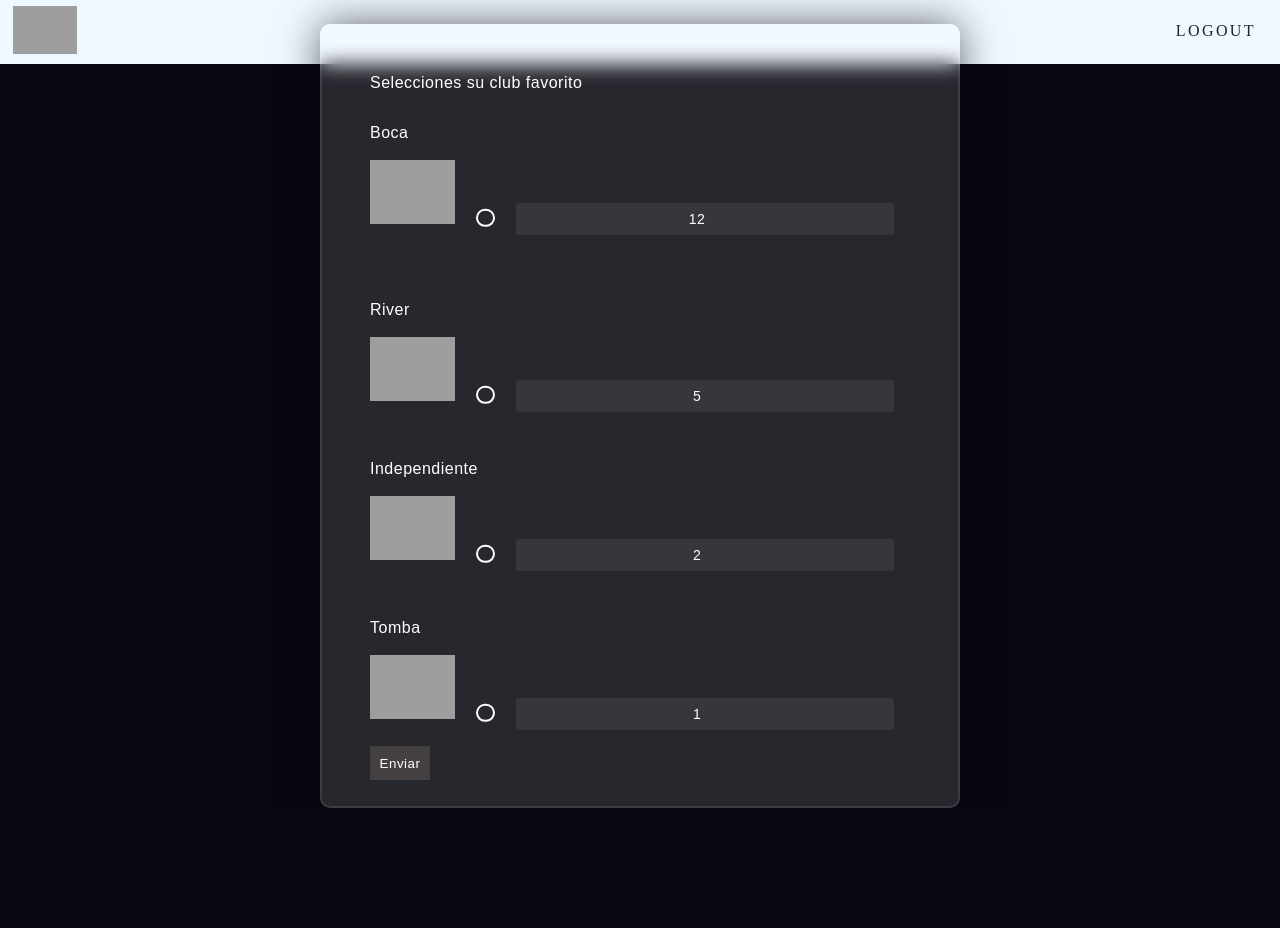
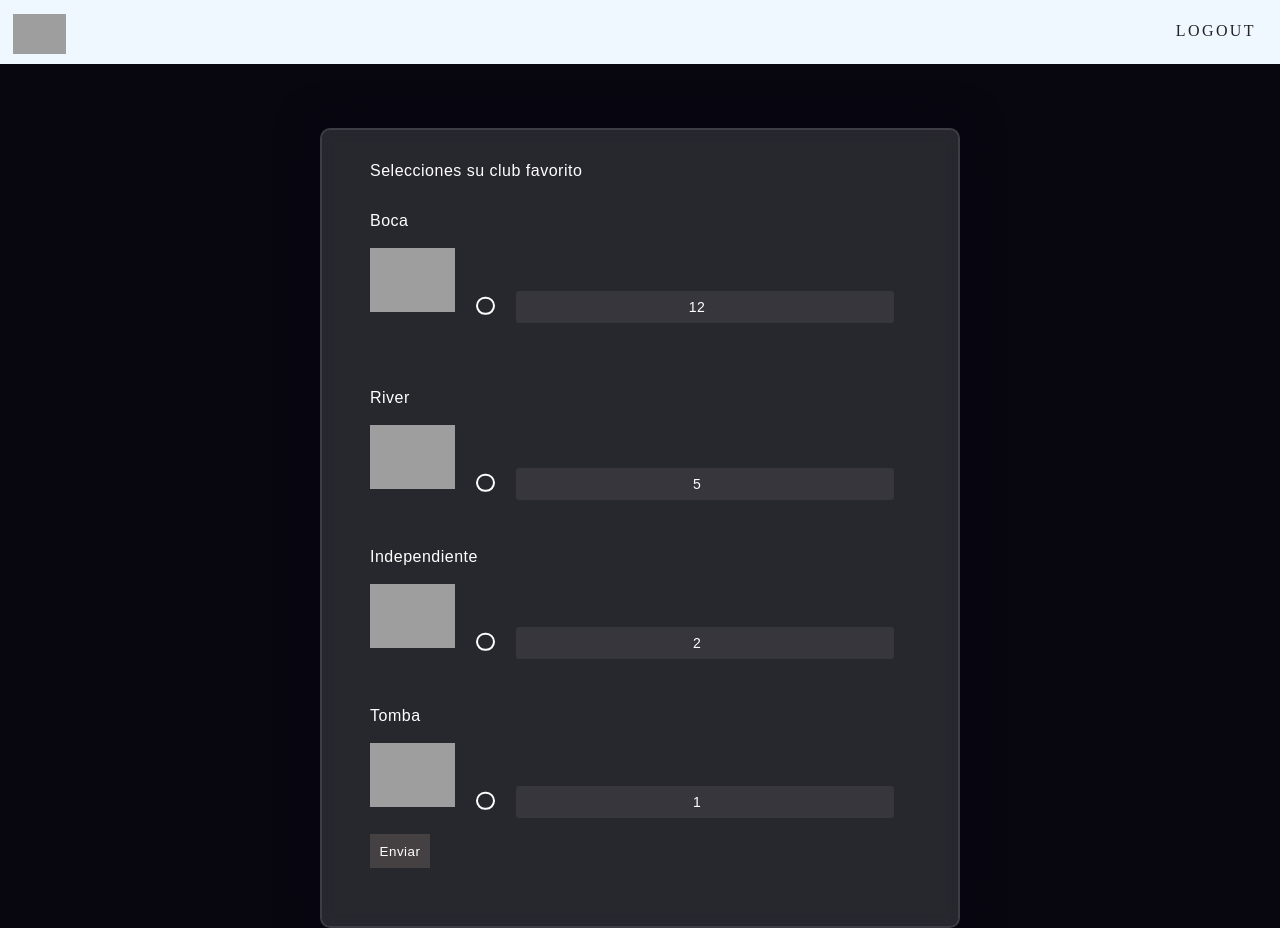
Before and after one commit to AriC001/Voting-Flask, a Flask app: page /teams in a window 1280 px wide. Before the commit the page ends 808 px from the top, so only its background shows below. Run offline with Flask 3, Linux system fonts and the light colour scheme; grey boxes are pictures that could not be loaded.

Commit message:
responsive

```diff
--- a/static/style.css
+++ b/static/style.css
@@ -76,19 +76,20 @@
     background-color: #080710;
 }
 .background{
-    width: 430px;
+    /* width: 430px; */
+    /* width: 2rem;
     height: 60rem;
     position: absolute;
     transform: translate(-50%,-50%);
     left: 50%;
-    top: 50%;
+    top: 50%; */
 }
-.background .shape{
-    height: 200px;
+/* .background .shape{ */
+    /* height: 200px;
     width: 200px;
     position: absolute;
-    border-radius: 50%;
-}
+    border-radius: 50%; */
+/* }
 .shape:first-child{
     background: linear-gradient(
         #1845ad,
@@ -105,9 +106,25 @@
 );
 right: -30px;
 bottom: -80px;
+} */
+.form2{
+    height: 49rem;
+    width: 40rem;
+    background-color: rgba(255,255,255,0.13);
+    position: absolute;
+    transform: translate(-50%,-50%);
+    top: 50%;
+    left: 50%;
+    border-radius: 10px;
+    backdrop-filter: blur(10px);
+    border: 2px solid rgba(255,255,255,0.1);
+    box-shadow: 0 0 40px rgba(8,7,16,0.6);
+    padding: 1rem 2rem 1rem 2rem;
+    margin-top:2.5rem;
+    margin-bottom: 2rem;
 }
-form{
-    height: 49rem;
+.form1{
+    height: 45rem;
     width: 40rem;
     background-color: rgba(255,255,255,0.13);
     position: absolute;
@@ -121,14 +138,6 @@
     padding: 2rem 2rem;
     margin-top:1rem;
     margin-bottom: 2rem;
-
-    /* display: flex; */
-    /* justify-content: space-between; */
-    /* flex-direction: row; */
-    /* column-gap: 5rem; */
-    /* row-gap:5rem; */
-    /* align-self: center; */
-    /* margin-top: 1rem; */
 }
 form *{
     font-family: 'Poppins',sans-serif;
@@ -137,12 +146,6 @@
     outline: none;
     border: none;
 }
-/* form h3{
-font-size: 32px;
-font-weight: 500;
-line-height: 42px;
-text-align: center;
-} */
 
 label{
     /* display: flex; */
@@ -245,3 +248,89 @@
 transition: 120ms transform ease-in-out;
     box-shadow: inset 1em 1em white;
 }
+
+@media only screen and (max-width: 680px){
+    *{
+        font-size: small;
+    }
+    .unc{
+        height: 2.5rem;
+        margin-top: 0.5rem;
+    }
+}
+
+@media only screen and (max-width: 540px){
+    *{
+        /* font-size: smaller; */
+    }
+    .unc{
+        margin-top: 0.5rem;
+        height: 2rem;
+    }
+    .form2{
+        height: 49rem;
+        width: 28rem;
+    }
+    .form1{
+        height: 49rem;
+        width: 28rem;
+    }
+    .contador{
+        height: 2rem;
+        width: 68%;
+    }
+
+    .contador2{
+        height: 2rem;
+        width: 55%;
+    }
+}
+
+@media only screen and (max-height: 800px){
+    *{
+        /* font-size: small; */
+    }
+    .unc{
+        height: 2.5rem;
+        margin-top: 0.5rem;
+    }
+    .form2{
+        margin-top: 8rem;
+        height: 50rem;
+        width: 40rem;
+    }
+}
+@media only screen and (max-height: 601px){
+    *{
+        font-size: small;
+    }
+}
+
+@media only screen and (max-width: 380px){
+    *{
+        /* font-size: smaller; */
+    }
+    .unc{
+        margin-top: 0.5rem;
+        height: 2rem;
+    }
+    .form2{
+        height: 49rem;
+        width: 28rem;
+    }
+    .form1{
+        margin-top: 5rem;
+        height: 45rem;
+        width: 28rem;
+    }
+    .contador{
+        height: 2rem;
+        width: 68%;
+    }
+
+    .contador2{
+        height: 2rem;
+        width: 55%;
+    }
+
+}
--- a/static/updatevotes.js
+++ b/static/updatevotes.js
@@ -1,6 +1,6 @@
 import "https://cdn.socket.io/3.0.0/socket.io.js"
 window.onload = function () {
-    let socket = io("https://votting-flask-production.up.railway.app/");
+    let socket = io();
     const boca = document.getElementById('Boca')
     const river = document.getElementById('River')
     const indep = document.getElementById('Independiente')
--- a/templates/login.html
+++ b/templates/login.html
@@ -2,8 +2,10 @@
 <html lang="en">
 <head>
   <!-- Design by foolishdeveloper.com -->
-    <title>Glassmorphism login Form Tutorial in html css</title>
-
+    <title>Login</title>
+    <meta charset="UTF-8">
+    <meta http-equiv="X-UA-Compatible" content="IE=edge">
+    <meta name="viewport" content="width=device-width, initial-scale=1.0">
     <link rel="preconnect" href="https://fonts.gstatic.com">
     <link rel="stylesheet" href="https://cdnjs.cloudflare.com/ajax/libs/font-awesome/5.15.4/css/all.min.css">
     <link href="https://fonts.googleapis.com/css2?family=Poppins:wght@300;500;600&display=swap" rel="stylesheet">
--- a/templates/register.html
+++ b/templates/register.html
@@ -2,8 +2,10 @@
 <html lang="en">
 <head>
   <!-- Design by foolishdeveloper.com -->
-    <title>Glassmorphism login Form Tutorial in html css</title>
-
+  <title>Register</title>
+  <meta charset="UTF-8">
+  <meta http-equiv="X-UA-Compatible" content="IE=edge">
+  <meta name="viewport" content="width=device-width, initial-scale=1.0">
     <link rel="preconnect" href="https://fonts.gstatic.com">
     <link rel="stylesheet" href="https://cdnjs.cloudflare.com/ajax/libs/font-awesome/5.15.4/css/all.min.css">
     <link href="https://fonts.googleapis.com/css2?family=Poppins:wght@300;500;600&display=swap" rel="stylesheet">
--- a/templates/teams.html
+++ b/templates/teams.html
@@ -15,7 +15,7 @@
             <!-- <a href="{{url_for('login')}}" style="align-self: end;">Login</a> -->
         </div>
     </article>
-    <form class="form1" action="" name="CLUB" method="POST">
+    <form class="form2" action="" name="CLUB" method="POST">
         <div class="conteiner">
             <label for="">Selecciones su club favorito</label>
             <br>
```
Also changed, not shown: static/login.css (+61 -3 lines).
